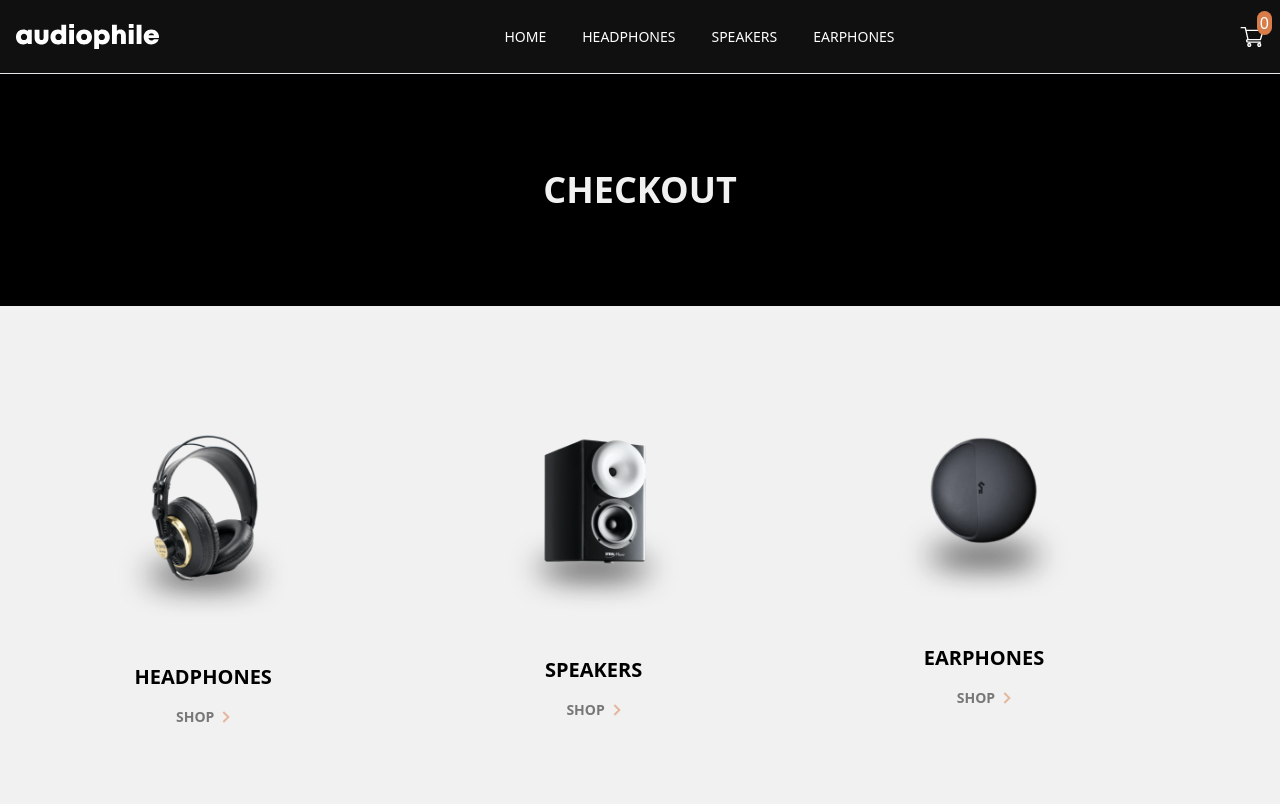
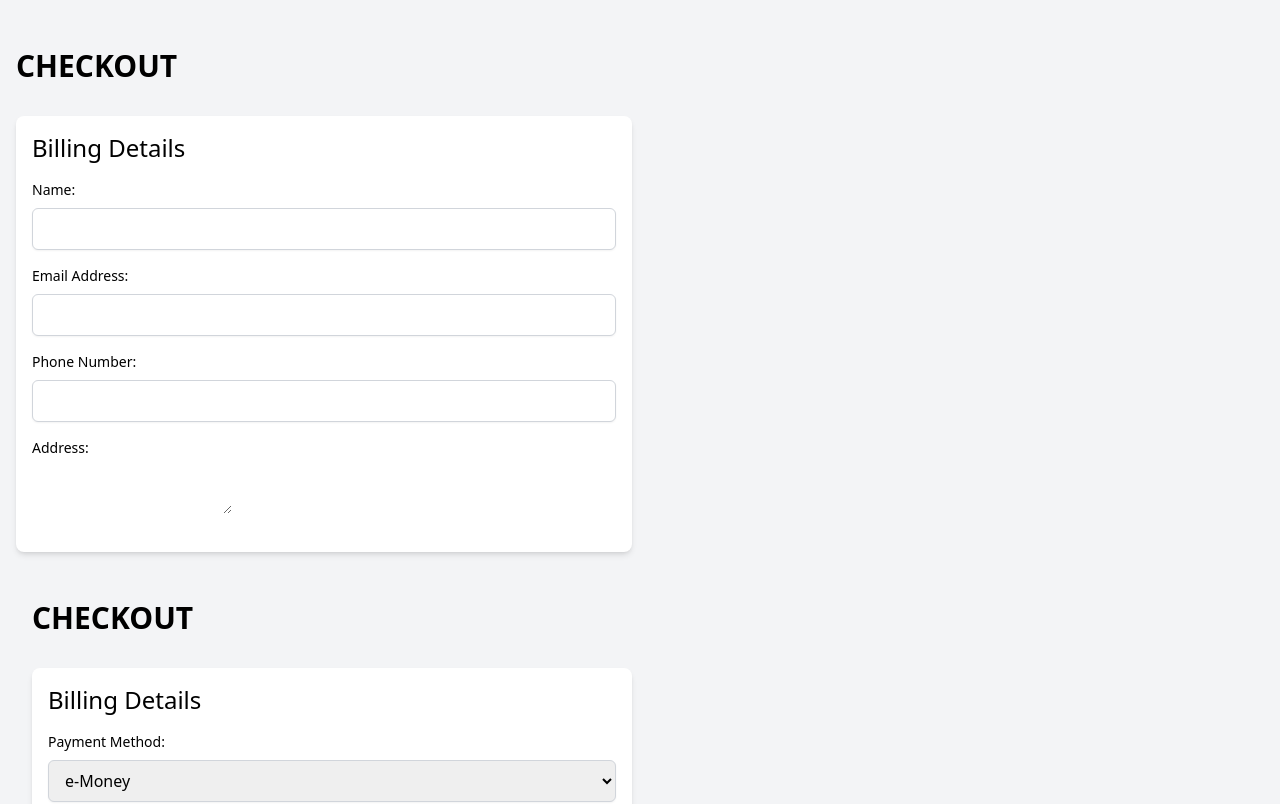
Before and after one commit to rasuljonadhamov/audiophile, a Next.js app: page /checkout in a window 1280 px wide. Shown: the top 804 px of the page. Built offline with nearby package versions, Linux system fonts and the light colour scheme.

Commit message:
added checkout page and slice

```diff
--- a/app/cart/page.tsx
+++ b/app/cart/page.tsx
@@ -6,6 +6,7 @@ import { removeFromCart } from "@/app/store/productSlice";
 import Image from "next/image";
 import Header from "../components/Header";
 import Button from "../components/Button";
+import Link from "next/link";
 
 interface CartItem {
   id: string;
@@ -90,10 +91,12 @@ const Cart: React.FC = () => {
                 ${calculateSubtotal().toFixed(2)}
               </span>
             </div>
-            <Button
-              title={"Checkout"}
-              className="bg-primary hover:opacity-70 text-white font-bold py-2 px-4 ml-4"
-            />
+            <Link href={"/checkout"}>
+              <Button
+                title={"Checkout"}
+                className="bg-primary hover:opacity-70 text-white font-bold py-2 px-4 ml-4"
+              />
+            </Link>
           </div>
         )}
       </div>
--- /dev/null
+++ b/app/checkout/page.tsx
@@ -0,0 +1,169 @@
+"use client";
+import React, { useState } from "react";
+import { useSelector, useDispatch } from "react-redux";
+import createOrder from "@/app/store/createOrder";
+import Button from "../components/Button";
+
+interface CartItem {
+  id: string;
+  name: string;
+  image: string;
+  price: number;
+  quantity: number;
+}
+
+const Checkout: React.FC = () => {
+  const addedProducts = useSelector(
+    (state) => state.product.addedProducts
+  ) as CartItem[];
+  const dispatch = useDispatch();
+
+  const [name, setName] = useState("");
+  const [email, setEmail] = useState("");
+  const [phone, setPhone] = useState("");
+  const [address, setAddress] = useState("");
+  const [paymentMethod, setPaymentMethod] = useState("e-Money");
+
+  const calculateSubtotal = () => {
+    let subtotal = 0;
+    addedProducts.forEach((product) => {
+      subtotal += product.price * product.quantity;
+    });
+    return subtotal;
+  };
+
+  const handleOrderSubmit = (event: React.FormEvent<HTMLFormElement>) => {
+    event.preventDefault();
+
+    const order = {
+      products: addedProducts,
+      customer: {
+        name,
+        email,
+        phone,
+        address,
+      },
+      paymentMethod,
+    };
+
+    dispatch(createOrder(order)); // Dispatch action to create order
+  };
+
+  const handleUserInfoUpdate = (data: {
+    name: string;
+    email: string;
+    phone: string;
+    address: string;
+  }) => {
+    // Update state or perform actions with user information here (optional)
+    console.log("Updated user information:", data);
+  };
+
+  return (
+    <div className="container mx-auto px-4 py-12 bg-gray-100">
+      <h1 className="text-3xl font-bold mb-8 uppercase">Checkout</h1>
+
+      <div className="grid grid-cols-1 md:grid-cols-2 gap-4">
+        <div className="bg-white shadow-md rounded-lg p-4">
+          <h2 className="text-2xl font-medium mb-4">Billing Details</h2>
+          <form onSubmit={handleOrderSubmit}>
+            <div className="mb-4">
+              <label htmlFor="name" className="block text-sm font-medium mb-2">
+                Name:
+              </label>
+              <input
+                type="text"
+                id="name"
+                name="name"
+                value={name}
+                onChange={(e) => setName(e.target.value)}
+                className="w-full px-3 py-2 border border-gray-300 rounded-md shadow-sm focus:outline-none focus:ring-1 focus:ring-emerald-500 focus:border-emerald-500"
+                required
+              />
+            </div>
+            <div className="mb-4">
+              <label htmlFor="email" className="block text-sm font-medium mb-2">
+                Email Address:
+              </label>
+              <input
+                type="email"
+                id="email"
+                name="email"
+                value={email}
+                onChange={(e) => setEmail(e.target.value)}
+                className="w-full px-3 py-2 border border-gray-300 rounded-md shadow-sm focus:outline-none focus:ring-1 focus:ring-emerald-500 focus:border-emerald-500"
+                required
+              />
+            </div>
+            <div className="mb-4">
+              <label htmlFor="phone" className="block text-sm font-medium mb-2">
+                Phone Number:
+              </label>
+              <input
+                type="tel"
+                id="phone"
+                name="phone"
+                value={phone}
+                onChange={(e) => setPhone(e.target.value)}
+                className="w-full px-3 py-2 border border-gray-300 rounded-md shadow-sm focus:outline-none focus:ring-1 focus:ring-emerald-500 focus:border-emerald-500"
+                required
+              />
+            </div>
+            <div className="mb-4">
+              <label
+                htmlFor="address"
+                className="block text-sm font-medium mb-2"
+              >
+                Address:
+              </label>
+              <textarea
+                id="address"
+                name="address"
+                value={address}
+                onChange={(e) => setAddress(e.target.value)}
+              />
+            </div>
+          </form>
+        </div>
+      </div>
+
+      <div className="container mx-auto px-4 py-12 bg-gray-100">
+        <h1 className="text-3xl font-bold mb-8 uppercase">Checkout</h1>
+
+        <div className="grid grid-cols-1 md:grid-cols-2 gap-4">
+          <div className="bg-white shadow-md rounded-lg p-4">
+            <h2 className="text-2xl font-medium mb-4">Billing Details</h2>
+            {/* <UserInfo onUpdate={handleUserInfoUpdate} />{" "} */}
+            {/* Pass handleUserInfoUpdate as a prop */}
+            <div className="mb-4">
+              <label
+                htmlFor="paymentMethod"
+                className="block text-sm font-medium mb-2"
+              >
+                Payment Method:
+              </label>
+              <select
+                id="paymentMethod"
+                name="paymentMethod"
+                value={paymentMethod}
+                onChange={(e) => setPaymentMethod(e.target.value)}
+                className="w-full px-3 py-2 border border-gray-300 rounded-md shadow-sm focus:outline-none focus:ring-1 focus:ring-emerald-500 focus:border-emerald-500"
+              >
+                <option value="e-Money">e-Money</option>
+                <option value="creditCard">Credit Card</option>
+              </select>
+            </div>
+          </div>
+        </div>
+
+        <Button
+          title={"Place Order"}
+          className="bg-primary hover:bg-emerald-700 text-white font-bold py-2 px-4  ml-4"
+          onClick={handleOrderSubmit}
+        />
+      </div>
+    </div>
+  );
+};
+
+export default Checkout;
--- /dev/null
+++ b/app/store/createOrder.ts
@@ -0,0 +1,36 @@
+import { createSlice } from "@reduxjs/toolkit";
+
+// Define the type for the order data
+interface CreateOrderPayload {
+  order: Order; // Replace with your Order interface path
+}
+
+const orderSlice = createSlice({
+  name: "order",
+  initialState: {
+    loading: false,
+    error: null,
+    createdOrder: null,
+  },
+  reducers: {
+    createOrderRequest(state) {
+      state.loading = true;
+      state.error = null;
+      state.createdOrder = null;
+    },
+    createOrderSuccess(state, action: { payload: Order }) {
+      state.loading = false;
+      state.error = null;
+      state.createdOrder = action.payload;
+    },
+    createOrderFailure(state, action: { payload: Error }) {
+      state.loading = false;
+      state.error = action.payload;
+      state.createdOrder = null;
+    },
+  },
+});
+
+export const { createOrderRequest, createOrderSuccess, createOrderFailure } =
+  orderSlice.actions;
+export default orderSlice.reducer;
--- a/app/store/productSlice.ts
+++ b/app/store/productSlice.ts
@@ -4,7 +4,7 @@ const productSlice = createSlice({
   name: "product",
   initialState: {
     addedProducts: [],
-    allProducts: [],
+    // allProducts: [],
   },
 
   reducers: {
```
